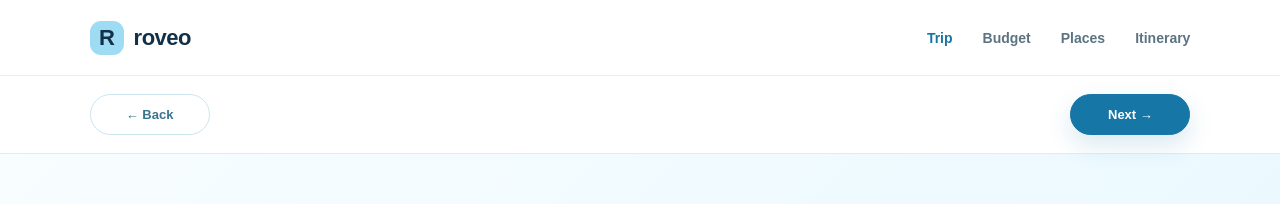
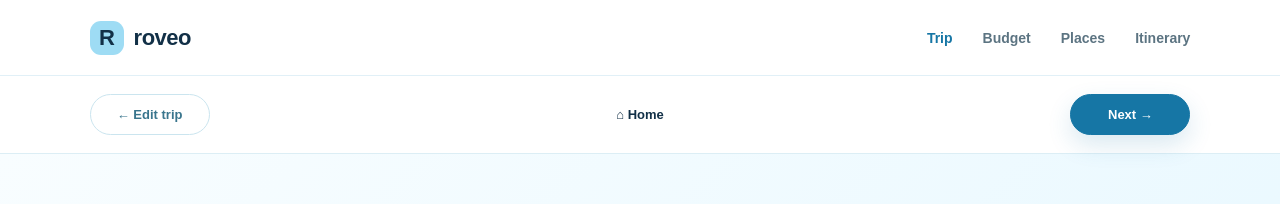
Before and after one commit to RISHITHADASARI18/roveo, a Next.js app: page /trip in a window 1280 px wide. Shown: the top 204 px of the page. Built offline with nearby package versions, Linux system fonts and the light colour scheme.

Commit message:
Add persistent home navigation to trip flow

```diff
--- a/app/trip/page.tsx
+++ b/app/trip/page.tsx
@@ -146,7 +146,7 @@ function TripContent(){
   return <main className="trip-page">
     <nav className="dashboard-nav"><a className="brand" href="/"><span className="brand-mark">R</span><span>roveo</span></a><div className="dashboard-nav-links"><a className="active" href={"/trip?" + params.toString()}>Trip</a><a href={"/budget?" + params.toString()}>Budget</a><a href={"/places?" + params.toString()}>Places</a><a href={"/itinerary?" + params.toString()}>Itinerary</a></div></nav>
 
-    <div className="page-navigation trip-page-navigation"><button type="button" className="page-nav secondary" onClick={() => window.history.back()}>← Back</button><a className="page-nav primary" href={"/places?"+params.toString()}>Next →</a></div>
+    <div className="page-navigation trip-page-navigation"><a className="page-nav secondary" href="/dashboard">← Edit trip</a><a className="page-nav home-nav" href="/">⌂ Home</a><a className="page-nav primary" href={"/places?"+params.toString()}>Next →</a></div>
     <section className="trip-hero">
       <div><span className="eyebrow">YOUR ROVEO PLAN</span><h1>{routeLabel||"Your trip"} <span>planned around you.</span></h1><p>{source||"Your starting point"} → {routeLabel||"Destination"} · {days} {days===1?"day":"days"} · {people} {people===1?"traveller":"travellers"} · {travel} to destination · {localTravel} locally</p></div>
       <div className="budget-card"><span>TRIP BUDGET</span><strong>₹{money(budget)}</strong><small>≈ ₹{money(budget/days)} / day for the group</small></div>
```
